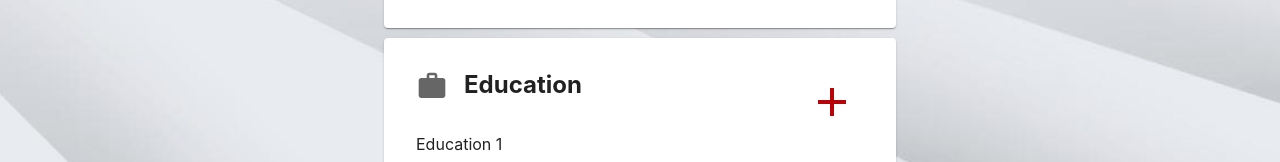
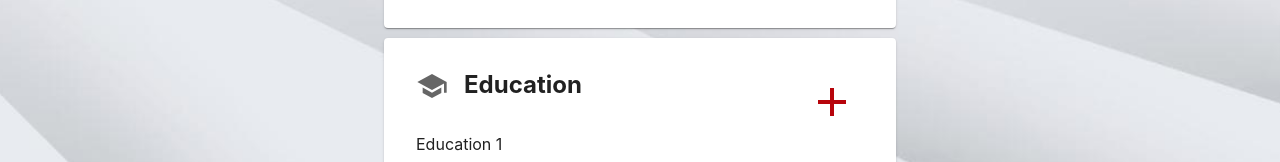
Before and after one commit to stelmaszczykadrian/jobFever-frontend, a React (Create React App) app in the folder jobfever/: page /candidate/candidate-id in a window 1280 px wide. Shown: the part 755-917 px from the top of the page. Built offline with nearby package versions, Linux system fonts and the light colour scheme.

Commit message:
Fix: Change education icon to school

```diff
--- a/jobfever/src/components/molecules/CandidateProfileEducation.jsx
+++ b/jobfever/src/components/molecules/CandidateProfileEducation.jsx
@@ -9,8 +9,8 @@ import IconButton from "@mui/material/IconButton";
 import React, {useState} from "react";
 import {StyledEditIcon} from "../atoms/StyledEditIcon";
 import {StyledCheckIcon} from "../atoms/StyledCheckIcon";
-import {StyledWorkIcon} from "../atoms/StyledWorkIcon";
 import {StyledAddIcon} from "../atoms/StyledAddIcon";
+import {StyledSchoolIcon} from "../atoms/StyledSchoolIcon";
 
 export default function CandidateProfileEducation() {
 
@@ -35,7 +35,7 @@ export default function CandidateProfileEducation() {
     return (
         <StyledProfilePaper>
             <StyledTopBox>
-                <StyledWorkIcon/>
+                <StyledSchoolIcon/>
                 <ProfileContainerTitle text={'Education'}/>
                 <StyledIconBox>
                     {/* Add button */}
```
